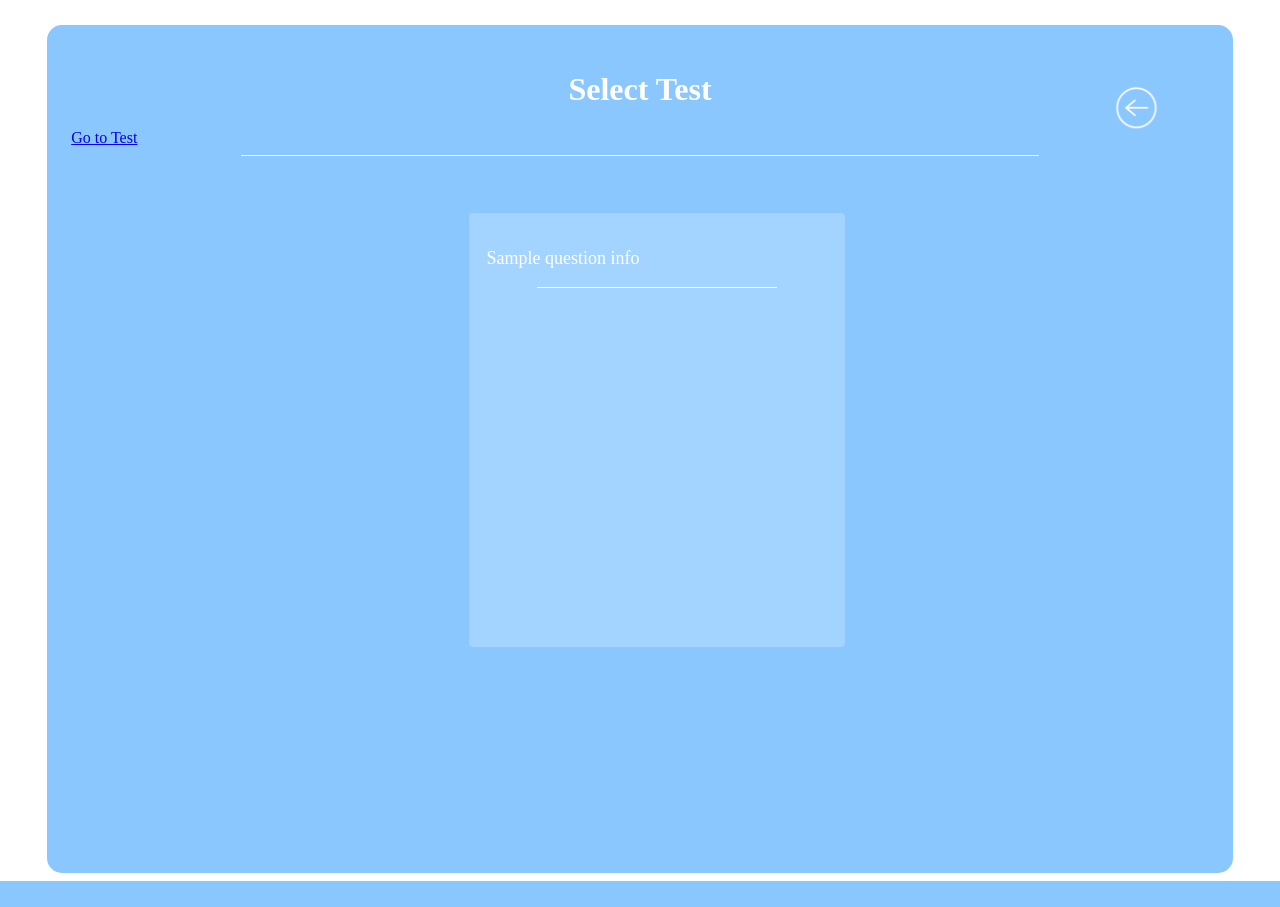
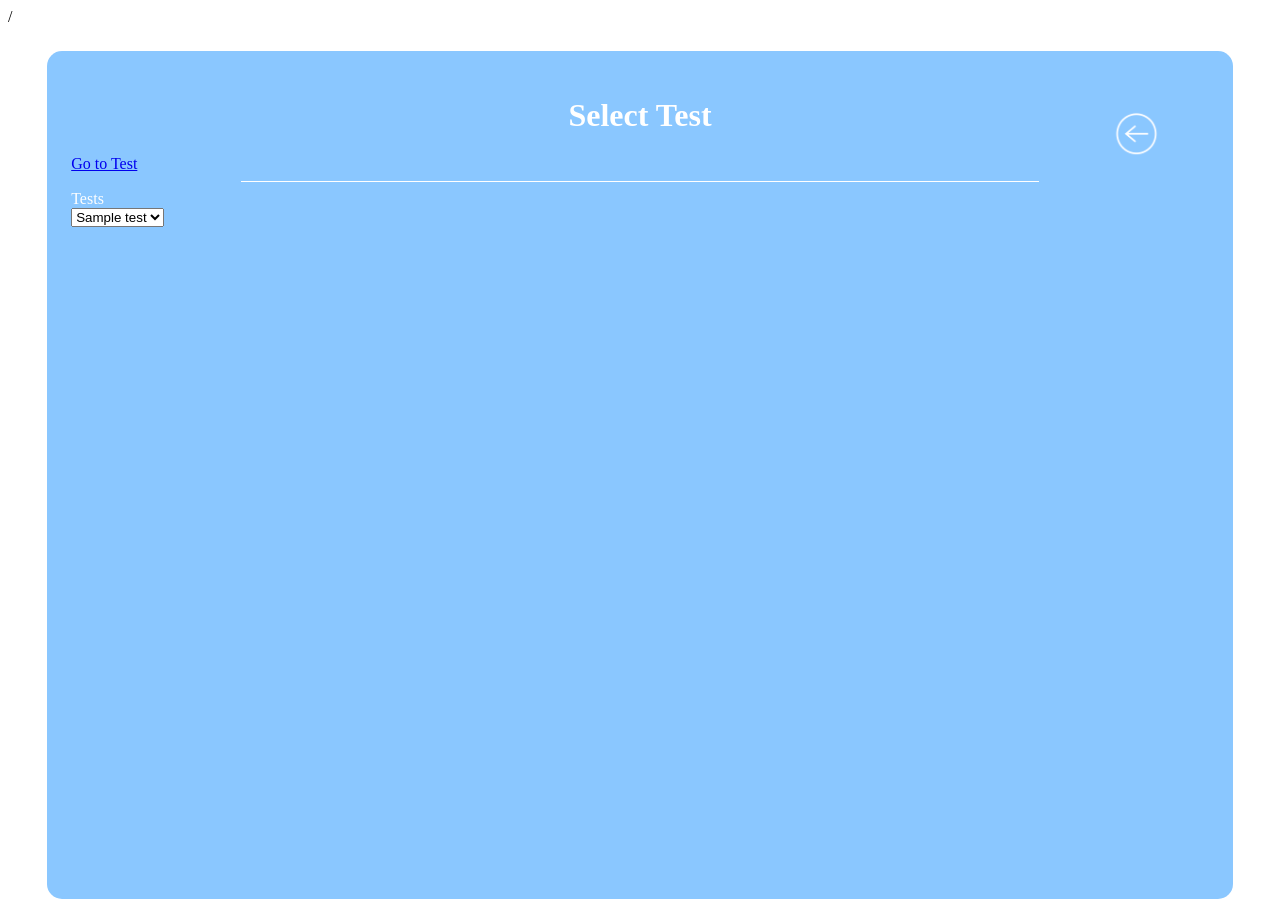
Before and after one commit to mtorres3/SSW322-Test-Survey, a Flask app: template Flask/server/src/templates/test_list.html in a window 1280 px wide. Before the commit the page ends 881 px from the top, so only its background shows below. Run offline with Flask 2, Linux system fonts and the light colour scheme; the template is opened without the code that fills it: most values are stand-ins (such as "Sample title", 1, 10 or a date in 2020); data that the repository does not hold is empty.

Commit message:
selecting test dropdown

```diff
--- a/Flask/server/src/app.py
+++ b/Flask/server/src/app.py
@@ -271,7 +271,12 @@ def open_file():
 def test_list():
     if not g.user:
         return redirect(url_for('login'))
-    return render_template('test_list.html')
+    testListings = []
+    tests = ref.document('Joe').collection('Tests').stream()
+    for test in tests:
+        testListings.append(f'{test.id}')
+    print(testListings)
+    return render_template('test_list.html', testListings = testListings)
 
 @app.route('/survey_list')
 def survey_list():
--- a/Flask/server/src/templates/test_list.html
+++ b/Flask/server/src/templates/test_list.html
@@ -4,25 +4,30 @@
 <head>
     <meta charset="UTF-8">
     <meta name="viewport" content="width=device-width, initial-scale=1.0">
-    <title>Test List</title>
+    <title>Test List</title>/
     <link rel="stylesheet" href="{{ url_for('static', filename='css/main.css') }}">
 </head>
 
 <body>
-
     <div class='main-box'>
         <h1 class = 'header-list'>Select Test</h1>
         <a href = '/test_open'> Go to Test</a>
         <hr>
-        <a href='/open_file'><img src="{{url_for('static', filename='images/back-button.png')}}" height='50' width='50' class='back'></a>
+        <a href='/survey_or_test'><img src="{{ url_for('static', filename='images/back-button.png') }}" height='50' width='50' class='back'></a>
+        <label>Tests</label>
+        <form>
+            <select name="test-list" form="test-dropdown">
+                {% for test in testListings %}
+                    <option value={{test}}>{{test}}</option>
+                {% endfor %}
+            </select>
+        </form>
 
-        <div class='list-div'>
+        <!--<div class='list-div'>
             {% for n in questions %}
         <p>{{questionInfo}}</p>
         <hr>
-        {% endfor %}
-        </div>
-
+        {% endfor %}-->
 
     </div>
 </body>
```
